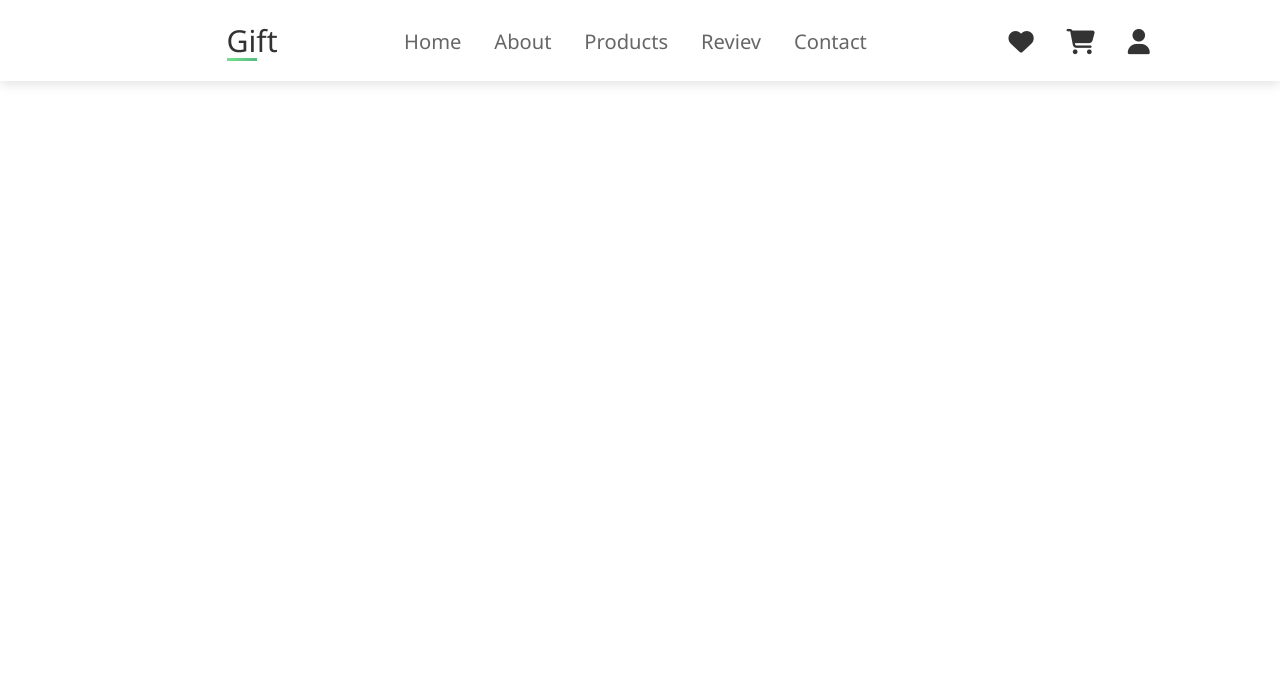
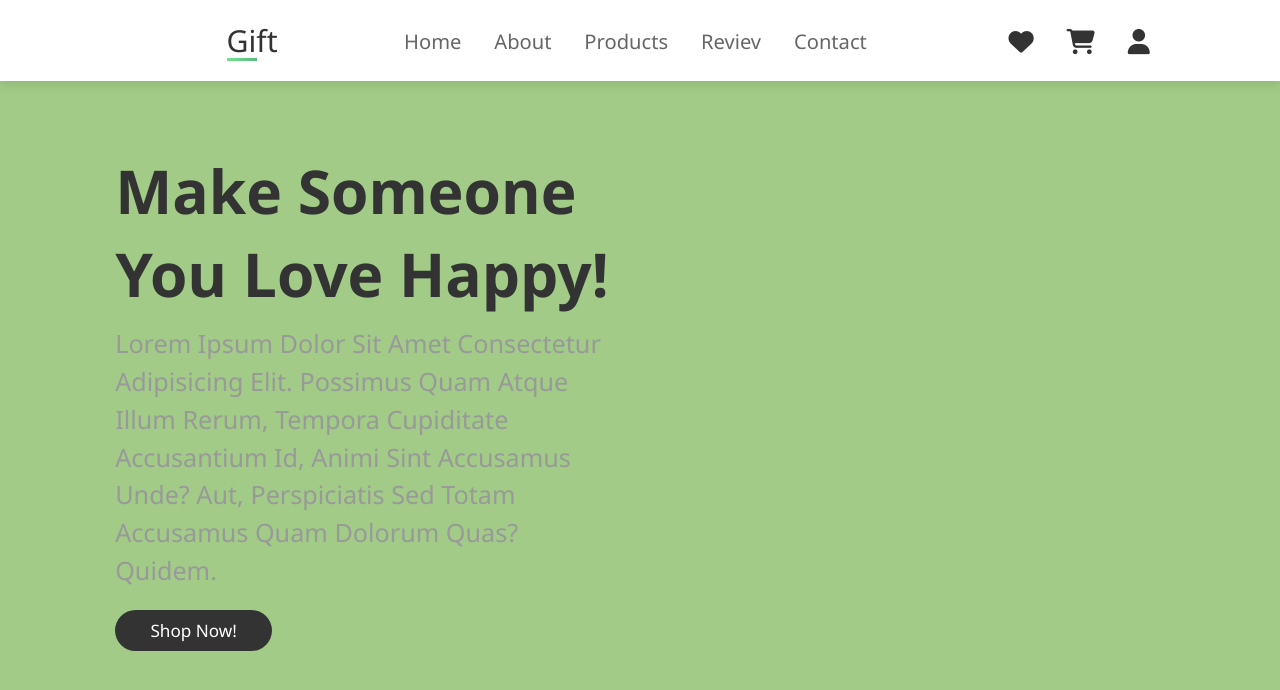
Before and after one commit to hulyakucuk/responsive-gift-shop-website, a plain HTML site: page index.html in a window 1280 px wide. Drawn offline with Linux system fonts and the light colour scheme.

Commit message:
add home section

```diff
--- a/index.html
+++ b/index.html
@@ -31,6 +31,17 @@
 
     </header>
 
+    <!-- home section start -->
+<section class="home" id="home">
+<div class="content">
+    <h3>make someone you love happy!</h3>
+     <p>Lorem ipsum dolor sit amet consectetur adipisicing elit. Possimus quam atque illum rerum,
+         tempora cupiditate accusantium id, animi sint accusamus unde? Aut, perspiciatis sed totam accusamus quam dolorum quas? Quidem.</p>
+        <a href="#" class="btn">shop now!</a>
+        </div>
+</section>
+
+
     <script src="https://kit.fontawesome.com/3c85059902.js" crossorigin="anonymous"></script>
 </body>
 </html>
--- a/style.css
+++ b/style.css
@@ -18,6 +18,45 @@ html{
     overflow-x:hidden;
     scroll-behavior: smooth ;
     scroll-padding-top: 6rem;
+}
+section{
+    padding: 2rem 9%;
+}
+
+.home{
+    display: flex;
+    align-items: center;
+    min-height: 100vh;
+    background-color: var(--green);
+
+}
+
+.home .content{
+    max-width: 50rem;
+}
+.home .content h3{
+    font-size: 6rem;
+    color: #333;
+}
+.home .content p{
+    font-size: 2.5rem;
+    color:#999;
+    padding: 1rem 0;
+    line-height: 1.5;
+}
+
+.btn{
+    display: inline-block;
+    margin-top: 1rem;
+    border-radius: 5rem;
+    background: #333;
+    color: #fff;
+    padding: .9rem 3.5rem;
+    cursor: pointer;
+    font-size: 1.7rem;
+}
+.btn:hover{
+    background:rgb(82, 203, 42);
 }
 
 header{
```
